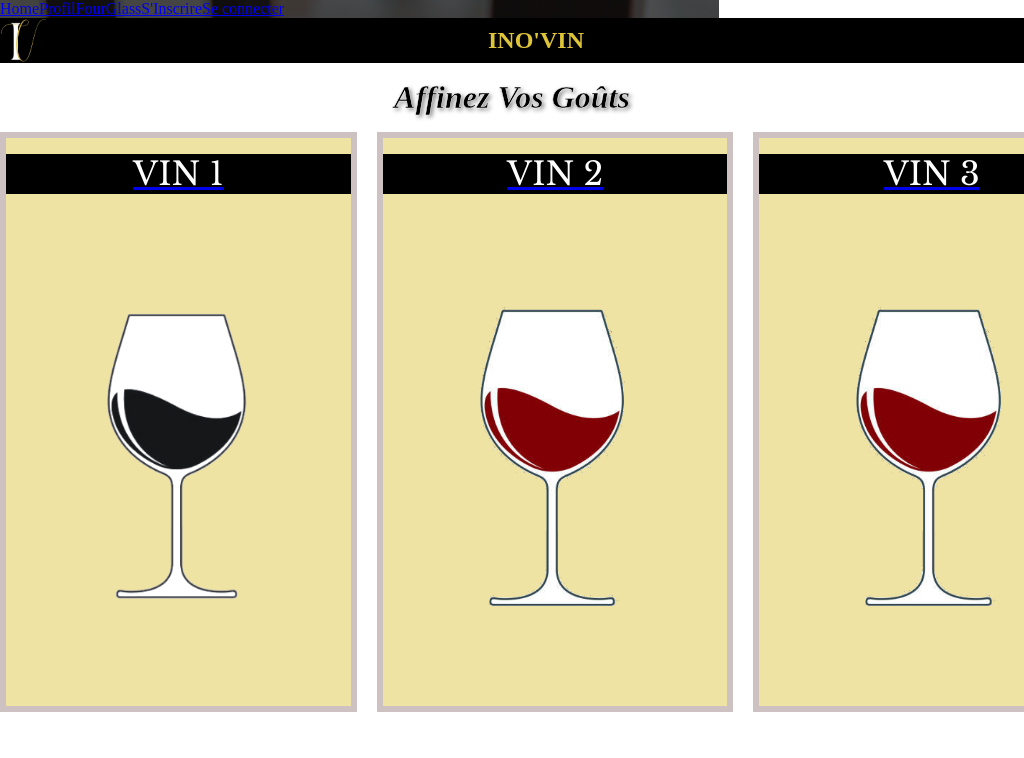
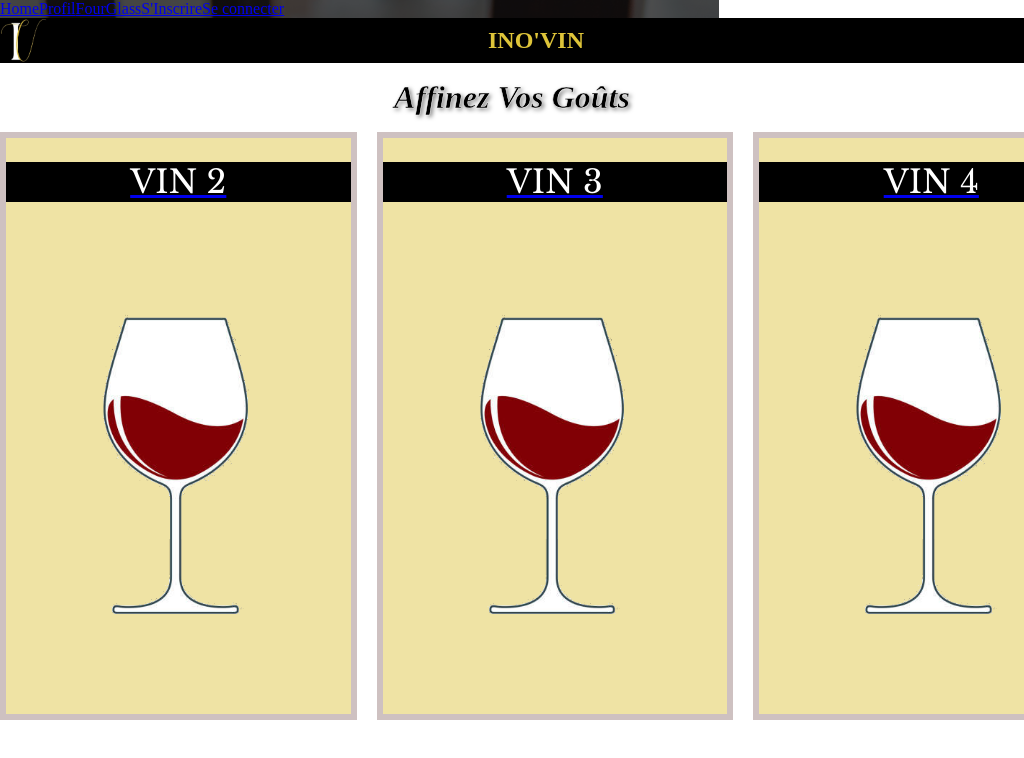
Before and after one commit to WildCodeSchool/2023-02-JS-Reims-project-3-inovin, a React (Vite) app in the folder frontend/: page /fourglass in a window 1024 px wide. Shown: the top 758 px of the page. Built offline with nearby package versions, Linux system fonts and the light colour scheme.

Commit message:
resolved conflits

```diff
--- a/frontend/src/App.css
+++ b/frontend/src/App.css
@@ -293,8 +293,7 @@ select {
 .glasses figcaption {
   text-align: center;
   font-family: "Libre Baskerville", sans-serif;
-  margin-top: 2rem;
-  margin-top: 1rem;
+  margin-top: 1.5rem;
   margin-bottom: 1rem;
   background: black;
   color: #ffffff;
@@ -359,9 +358,7 @@ select {
 
   .glasses img {
     height: 250px;
-    margin: 2rem;
-    margin-left: 5rem;
-    margin-right: 5rem;
+    margin: 2rem 5rem;
   }
 
   .glasses figcaption {
--- a/frontend/src/components/GlassCard.jsx
+++ b/frontend/src/components/GlassCard.jsx
@@ -9,9 +9,9 @@ export default function GlassCard({ title, isCompleted }) {
       <figure className="glassAll">
         <figcaption> {title}</figcaption>
         {isCompleted ? (
-          <img src={glassWine} alt="glass of wine" />
+          <img src={glassWine} alt="filled glass" />
         ) : (
-          <img src={glass} alt="glass" />
+          <img src={glass} alt="empty glass" />
         )}
       </figure>
     </Link>
--- a/frontend/src/pages/FourGlass.jsx
+++ b/frontend/src/pages/FourGlass.jsx
@@ -9,10 +9,10 @@ export default function FourGlass() {
         <h1 className="title_4glasses">Affinez vos goûts</h1>
 
         <div className="glasses">
-          <GlassCard title="VIN 1" isCompleted={false} />
           <GlassCard title="VIN 2" isCompleted />
           <GlassCard title="VIN 3" isCompleted />
           <GlassCard title="VIN 4" isCompleted />
+          <GlassCard title="VIN 1" isCompleted={false} />
         </div>
       </section>
     </div>
```
